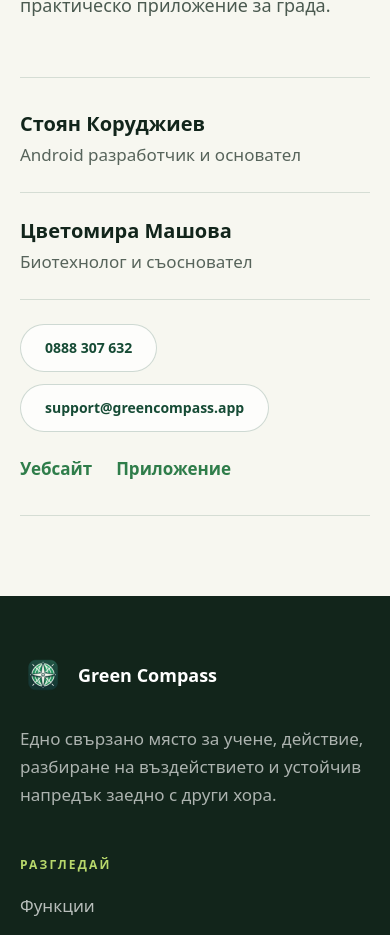
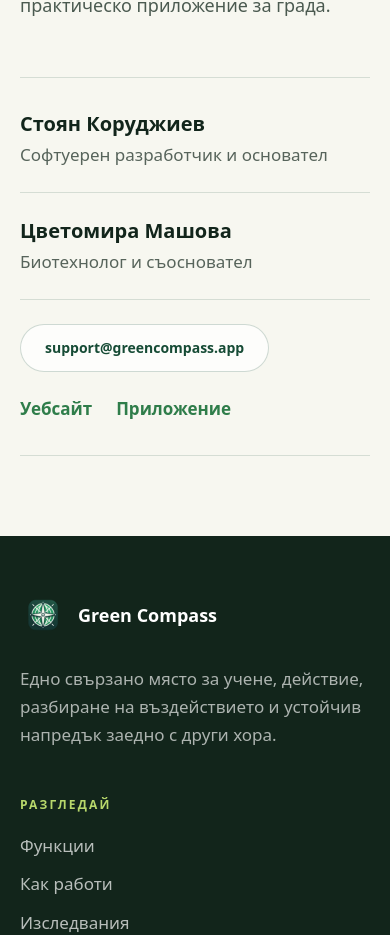
Before and after one commit to Act4Zero/LandingPage-GreenCompass, a Next.js app: page /sofia in a window 390 px wide. Shown: the part 7954-8889 px from the top of the page. Built offline with nearby package versions, Linux system fonts and the light colour scheme; no server answers.

Commit message:
Remove personal phone number and update role

```diff
--- a/src/pages/sofia.js
+++ b/src/pages/sofia.js
@@ -126,9 +126,9 @@
           <div className="site-container grid gap-14 lg:grid-cols-[1fr_0.9fr] lg:items-start lg:gap-20">
             <div><p className="eyebrow">Контакт</p><h2 className="section-title">Разговор при проявен интерес.</h2><p className="mt-6 text-lg leading-8 text-ink/75">Ако инициативата представлява интерес, ще се радваме да представим разработеното дотук и да обсъдим с определени от Столична община експерти дали и в кои области платформата би могла да има практическо приложение за града.</p></div>
             <div className="border-y border-forest/15 py-2">
-              <div className="border-b border-forest/15 py-6"><strong className="block text-xl">Стоян Коруджиев</strong><span className="mt-1 block text-ink/70">Android разработчик и основател</span></div>
+              <div className="border-b border-forest/15 py-6"><strong className="block text-xl">Стоян Коруджиев</strong><span className="mt-1 block text-ink/70">Софтуерен разработчик и основател</span></div>
               <div className="border-b border-forest/15 py-6"><strong className="block text-xl">Цветомира Машова</strong><span className="mt-1 block text-ink/70">Биотехнолог и съосновател</span></div>
-              <div className="flex flex-wrap gap-3 py-6"><a className="button-secondary" href="tel:+359888307632">0888 307 632</a><a className="button-secondary" href="mailto:support@greencompass.app">support@greencompass.app</a></div>
+              <div className="flex flex-wrap gap-3 py-6"><a className="button-secondary" href="mailto:support@greencompass.app">support@greencompass.app</a></div>
               <div className="flex flex-wrap gap-x-6 gap-y-3 pb-6 font-bold text-leaf"><Link href="/">Уебсайт</Link><a href={APP_URL} target="_blank" rel="noreferrer">Приложение</a></div>
             </div>
           </div>
```
